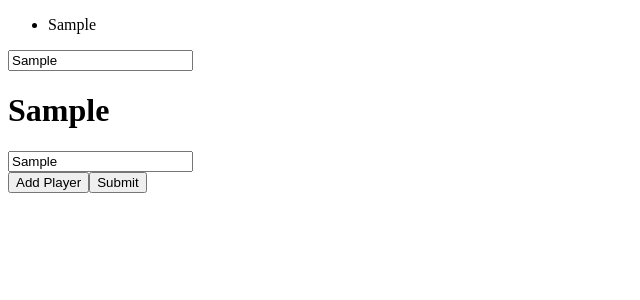
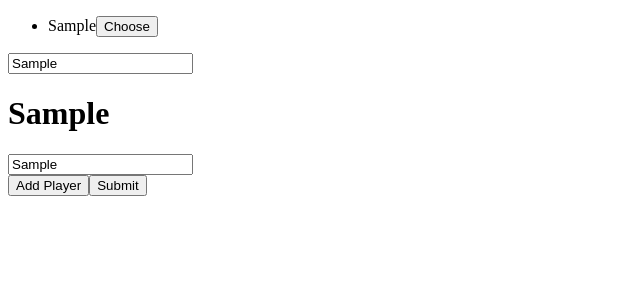
Before and after one commit to gusnod/point-tracker, a React app: page / in a window 1280 px wide. Both pictures are taken after typing "Sample", "Sample" into the empty fields and a click on the button "Submit". Shown: the top 300 px of the page, without its empty margins (0-640 px from the left). Built offline with nearby package versions, Linux system fonts and the light colour scheme.

Commit message:
Add ability to view games

```diff
--- /dev/null
+++ b/src/Components/ActiveGame.tsx
@@ -0,0 +1,19 @@
+import React from 'react';
+import { IGame } from '../Database';
+
+interface IProps {
+    game: IGame
+    backAction: () => void
+}
+
+const ActiveGame = ({ game, backAction }: IProps) => {
+    return <div>
+        <button onClick={backAction}>Back</button>
+        <h1>{game.title}</h1>
+        <ol>
+            {game.players.map((p, k) => (<li key={k}>{p.name}</li>))}
+        </ol>
+    </div>
+}
+
+export default ActiveGame;
--- a/src/Components/App.tsx
+++ b/src/Components/App.tsx
@@ -1,5 +1,6 @@
 import React, { useEffect, useState } from 'react';
 import DB, { IGame } from '../Database';
+import ActiveGame from './ActiveGame';
 import ListGames from './ListGames';
 import NewGame from './NewGame';
 
@@ -18,8 +19,12 @@ const App = () => {
         insertGames(setGames, db);
     }, []);
 
+    if (activeGame !== null) {
+        return <ActiveGame game={activeGame} backAction={() => setActiveGame(null)} />
+    }
+
     return <div>
-        <ListGames games={games} />
+        <ListGames games={games} setGame={setActiveGame} />
         <NewGame db={db} onInsert={() => insertGames(setGames, db)} />
     </div>
 
--- a/src/Components/ListGames.tsx
+++ b/src/Components/ListGames.tsx
@@ -3,10 +3,15 @@ import { IGame } from '../Database';
 
 interface IProps {
     games: IGame[]
+    setGame: (game: IGame) => void
 }
 
-const ListGames = ({ games }: IProps) => {
-    return <ul>{games.map(game => (<li key={game.id}>{game.title}</li>))}</ul>
+const ListGames = ({ games, setGame }: IProps) => {
+    return <ul>{games.map(game => (
+        <li key={game.id}>
+            <span>{game.title}</span>
+            <button onClick={() => (setGame(game))}>Choose</button>
+        </li>))}</ul>
 }
 
 
```
